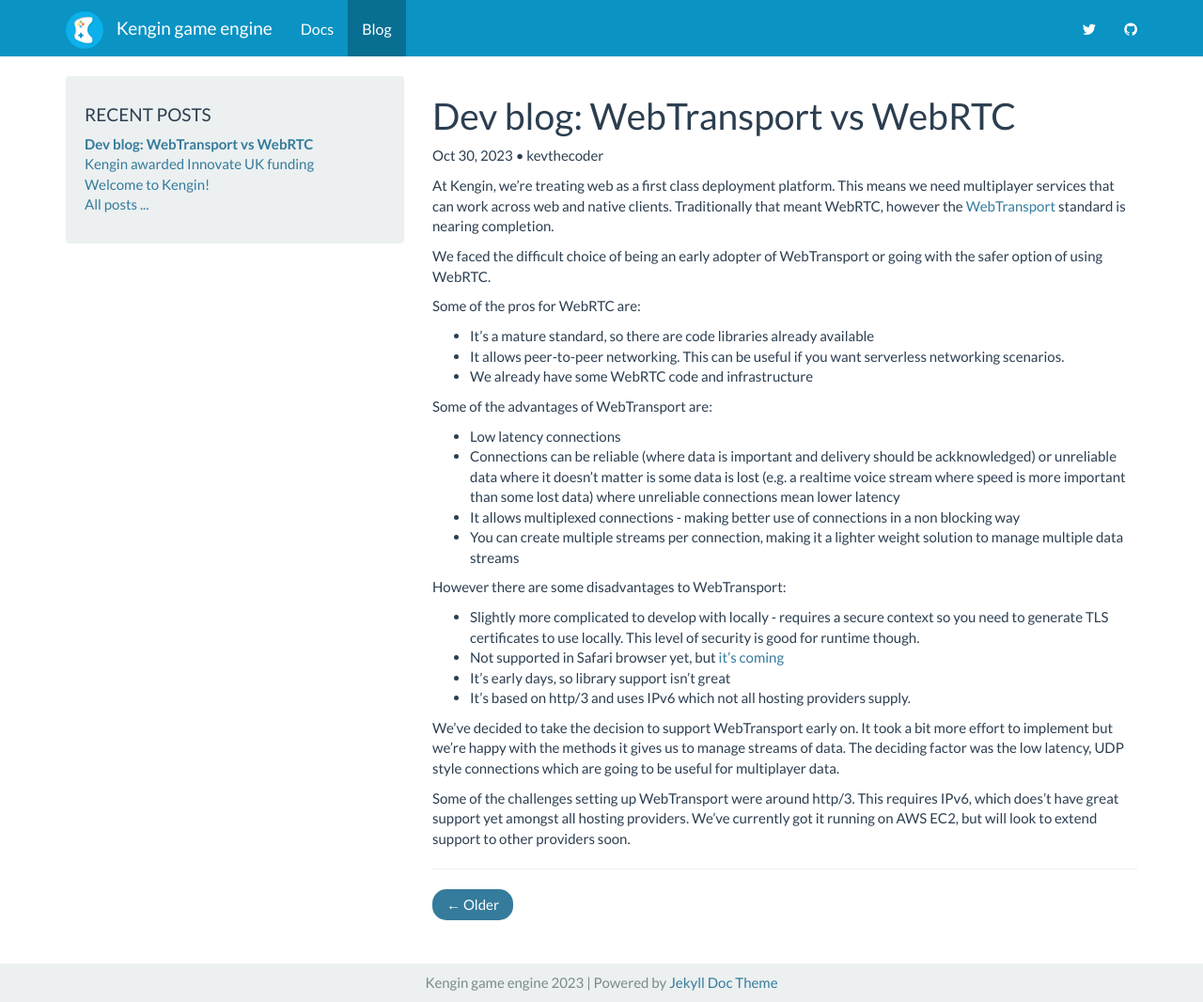
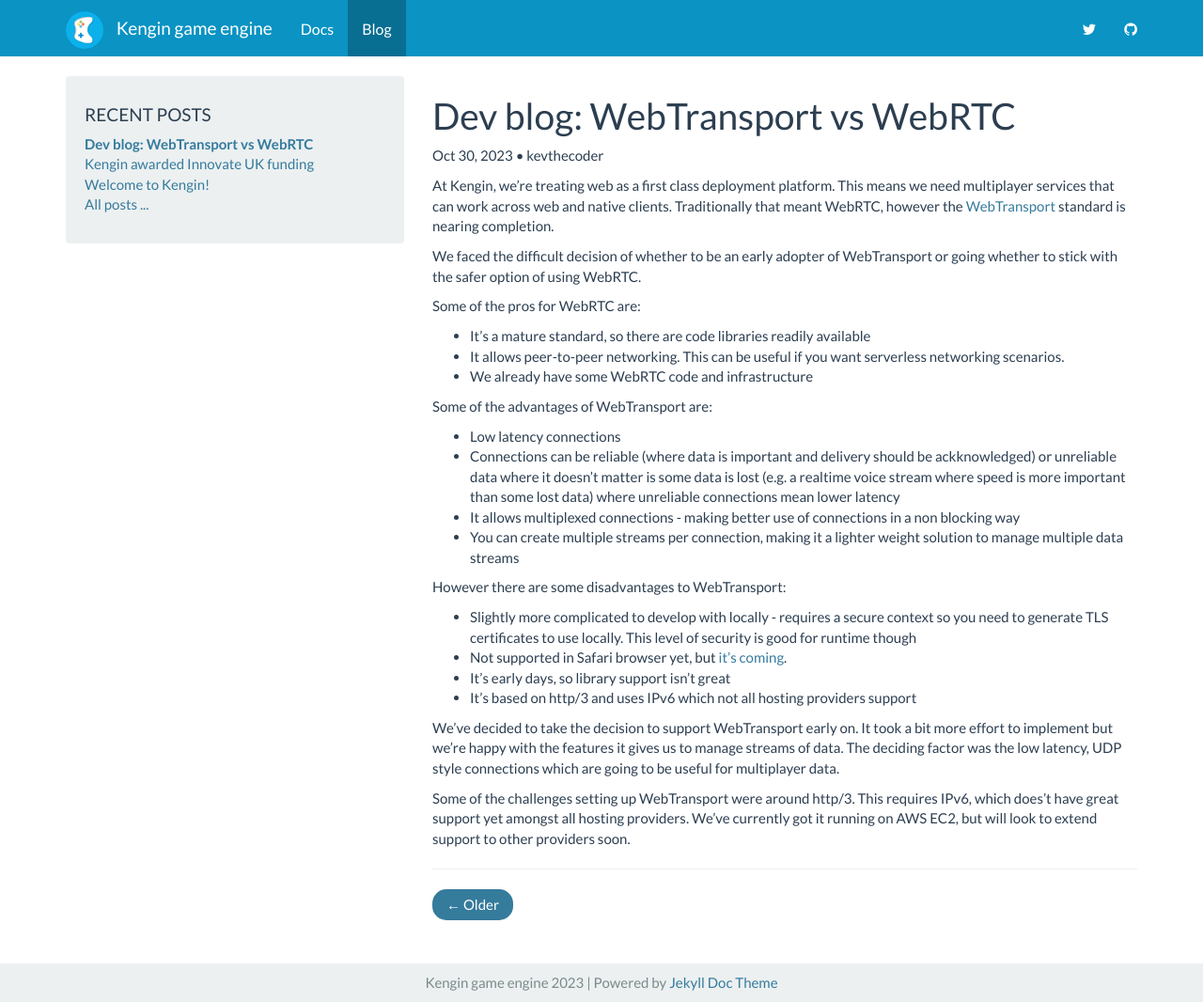
Before and after one commit to kengin-games/website, a Jekyll site: the page built from _posts/2023-10-30-dev-blog-webtransport.md, in a window 1280 px wide and 1066 px high. Shown: the whole window at 94% size. Built offline with Jekyll 4.4.1, drawn with Linux system fonts in a browser that asks for light colours.

```diff
--- a/_posts/2023-10-30-dev-blog-webtransport.md
+++ b/_posts/2023-10-30-dev-blog-webtransport.md
@@ -10,12 +10,12 @@ clients. Traditionally that meant WebRTC, however the
 [WebTransport](https://www.w3.org/TR/webtransport/) standard is nearing
 completion.
 
-We faced the difficult choice of being an early adopter of WebTransport or going
-with the safer option of using WebRTC.
+We faced the difficult decision of whether to be an early adopter of
+WebTransport or going whether to stick with the safer option of using WebRTC.
 
 Some of the pros for WebRTC are:
 
-- It's a mature standard, so there are code libraries already available
+- It's a mature standard, so there are code libraries readily available
 - It allows peer-to-peer networking. This can be useful if you want serverless
   networking scenarios.
 - We already have some WebRTC code and infrastructure
@@ -35,14 +35,14 @@ Some of the advantages of WebTransport are:
 However there are some disadvantages to WebTransport:
 - Slightly more complicated to develop with locally - requires a secure context
   so you need to generate TLS certificates to use locally. This level of
-  security is  good for runtime though.
+  security is  good for runtime though
 - Not supported in Safari browser yet, but
-  [it's coming](https://github.com/WebKit/standards-positions/issues/18#issuecomment-1495890122)
+  [it's coming](https://github.com/WebKit/standards-positions/issues/18#issuecomment-1495890122).
 - It's early days, so library support isn't great
-- It's based on http/3 and uses IPv6 which not all hosting providers supply.
+- It's based on http/3 and uses IPv6 which not all hosting providers support
 
 We've decided to take the decision to support WebTransport early on. It took a
-bit more effort to implement but we're happy with the methods it gives us to
+bit more effort to implement but we're happy with the features it gives us to
 manage streams of data. The deciding factor was the low latency, UDP style
 connections which are going to be useful for multiplayer data.
 
```
Also changed, not shown: _docs/02-experiences-packages.md (added, +42 -0 lines), _docs/index.md (+10 -1 lines), _docs/01-installation.md (renamed from _docs/installation.md).
